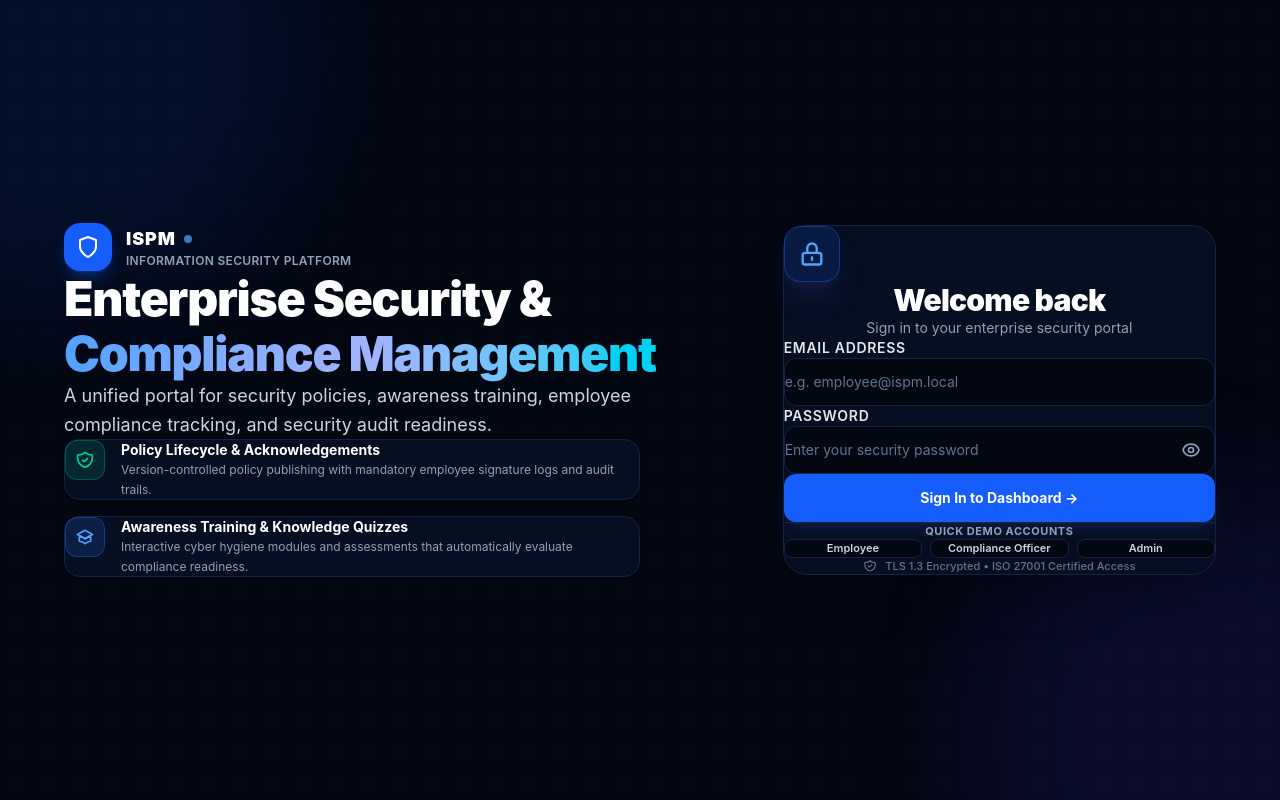
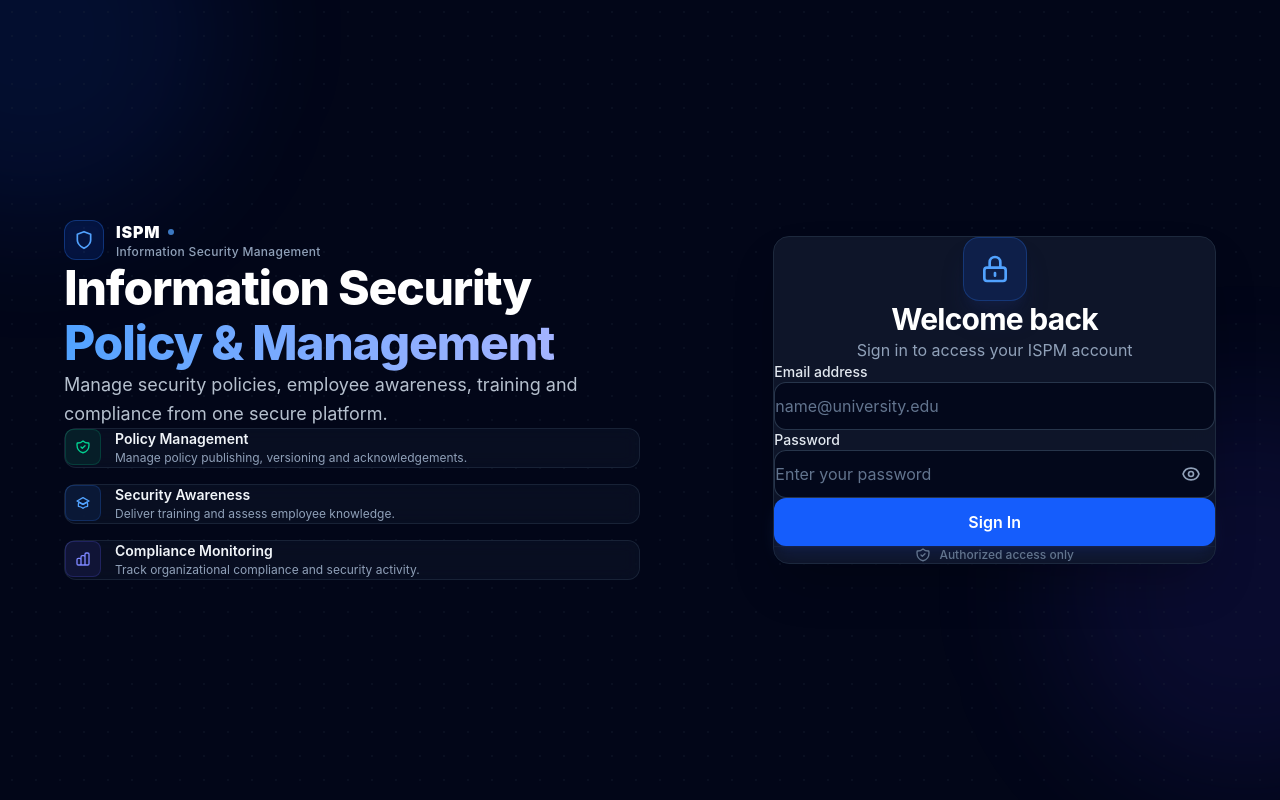
Before and after one commit to wickramaarachchi-er/Student-Management-System, a React (Vite) app in the folder ISPM-System/frontend/: page /login in a window 1280 px wide. Built offline with nearby package versions, Linux system fonts and the light colour scheme.

Commit message:
Update login.jsx

```diff
--- a/ISPM-System/frontend/src/pages/LoginPage.jsx
+++ b/ISPM-System/frontend/src/pages/LoginPage.jsx
@@ -18,19 +18,6 @@
   const [isSubmitting, setIsSubmitting] = useState(false);
   const [errorMessage, setErrorMessage] = useState('');
   const [fieldErrors, setFieldErrors] = useState({});
-
-  const quickLogins = [
-    { label: 'Employee', email: 'employee@ispm.local', role: 'EMPLOYEE' },
-    { label: 'Compliance Officer', email: 'compliance@ispm.local', role: 'COMPLIANCE_OFFICER' },
-    { label: 'Admin', email: 'admin@ispm.local', role: 'SYSTEM_ADMIN' },
-  ];
-
-  const handleQuickFill = (userEmail) => {
-    setEmail(userEmail);
-    setPassword('Ispm@Dev2024!');
-    setFieldErrors({});
-    setErrorMessage('');
-  };
 
   const validateForm = () => {
     const errors = {};
@@ -71,102 +58,125 @@
   };
 
   return (
-    <main className="min-h-screen bg-[#030712] text-slate-100 flex items-center justify-center p-6 sm:p-10 lg:p-16 relative overflow-hidden font-sans">
-      {/* Background Decorative Gradient Orbs */}
+    <main className="min-h-screen bg-slate-950 text-slate-100 flex items-center justify-center p-5 sm:p-8 lg:p-12 relative overflow-hidden font-sans select-none sm:select-auto">
+      {/* Background Decorative Security Treatments */}
       <div
         aria-hidden="true"
-        className="absolute -top-48 -left-48 w-[500px] h-[500px] bg-blue-600/10 rounded-full blur-3xl pointer-events-none"
+        className="absolute -top-40 -left-40 w-96 h-96 bg-blue-600/10 rounded-full blur-3xl pointer-events-none"
       />
       <div
         aria-hidden="true"
-        className="absolute -bottom-48 -right-48 w-[500px] h-[500px] bg-indigo-600/10 rounded-full blur-3xl pointer-events-none"
+        className="absolute top-1/2 -right-40 w-96 h-96 bg-indigo-600/10 rounded-full blur-3xl pointer-events-none"
       />
       <div
         aria-hidden="true"
-        className="absolute inset-0 bg-[radial-gradient(#1e293b_1px,transparent_1px)] [background-size:32px_32px] opacity-20 pointer-events-none"
+        className="absolute inset-0 bg-[radial-gradient(#1e293b_1px,transparent_1px)] [background-size:24px_24px] opacity-25 pointer-events-none"
       />
 
-      <div className="max-w-6xl w-full mx-auto grid grid-cols-1 lg:grid-cols-12 gap-12 lg:gap-16 xl:gap-20 items-center relative z-10 py-8 my-auto">
+      <div className="max-w-6xl w-full mx-auto grid grid-cols-1 lg:grid-cols-12 gap-10 lg:gap-14 xl:gap-16 items-center relative z-10 py-8 sm:py-12 my-auto">
 
-        {/* LEFT SIDE: Brand & Value Prop */}
+        {/* ============================================================
+            LEFT SIDE: Product Introduction & Capabilities (Preserved)
+            ============================================================ */}
         <section
           aria-label="Product Information"
-          className="lg:col-span-7 flex flex-col justify-center space-y-8 lg:pr-6"
+          className="lg:col-span-7 flex flex-col justify-center space-y-6 sm:space-y-8 lg:pr-4"
         >
           {/* Brand Mark */}
-          <div className="inline-flex items-center gap-3.5">
-            <div className="w-12 h-12 rounded-2xl bg-blue-600 flex items-center justify-center text-white shadow-lg shadow-blue-600/30">
-              <Icon name="shield" className="w-6 h-6" />
+          <div className="inline-flex items-center gap-3">
+            <div className="w-10 h-10 rounded-xl bg-blue-600/15 border border-blue-500/30 flex items-center justify-center text-blue-400 shadow-inner">
+              <Icon name="shield" className="w-5 h-5" />
             </div>
             <div>
-              <div className="text-lg font-black tracking-wider text-white uppercase flex items-center gap-2">
+              <div className="text-base font-black tracking-wider text-white uppercase flex items-center gap-2">
                 ISPM
-                <span className="w-2 h-2 rounded-full bg-blue-400 animate-pulse" />
+                <span className="w-1.5 h-1.5 rounded-full bg-blue-400 animate-pulse" />
               </div>
-              <div className="text-xs font-semibold text-slate-400 tracking-wide uppercase">
-                Information Security Platform
+              <div className="text-xs font-medium text-slate-400 tracking-wide">
+                Information Security Management
               </div>
             </div>
           </div>
 
           {/* Main Headline */}
-          <div className="space-y-4">
-            <h1 className="text-3xl sm:text-5xl lg:text-5xl font-black text-white tracking-tight leading-[1.15]">
-              Enterprise Security & <br className="hidden sm:block" />
-              <span className="text-transparent bg-clip-text bg-gradient-to-r from-blue-400 via-indigo-300 to-cyan-400">
-                Compliance Management
+          <div className="space-y-3 sm:space-y-4">
+            <h1 className="text-2xl sm:text-4xl lg:text-5xl font-extrabold text-white tracking-tight leading-snug sm:leading-[1.15]">
+              Information Security <br className="hidden sm:block" />
+              <span className="text-transparent bg-clip-text bg-gradient-to-r from-blue-400 to-indigo-300">
+                Policy & Management
               </span>
             </h1>
-            <p className="text-base sm:text-lg text-slate-300 max-w-xl leading-relaxed font-normal">
-              A unified portal for security policies, awareness training, employee compliance tracking, and security audit readiness.
+            <p className="text-sm sm:text-base lg:text-lg text-slate-300/90 max-w-xl leading-relaxed font-normal">
+              Manage security policies, employee awareness, training and compliance from one secure platform.
             </p>
           </div>
 
-          {/* Value Prop Features */}
-          <div className="grid grid-cols-1 gap-4 pt-2 max-w-xl">
-            <div className="flex items-start gap-4 p-5 rounded-2xl bg-[#060e22] border border-[#142347] hover:border-[#1e3a75] transition-all shadow-sm">
-              <div className="w-10 h-10 rounded-xl bg-emerald-500/15 border border-emerald-500/30 text-emerald-400 flex items-center justify-center shrink-0">
-                <Icon name="shield-check" className="w-5 h-5" />
+          {/* 3 Concise Capability Items */}
+          <div className="hidden sm:grid grid-cols-1 gap-4 pt-2 max-w-xl">
+            {/* Capability 1: Policy Management */}
+            <div className="flex items-start gap-3.5 p-4 rounded-xl bg-slate-900/50 border border-slate-800/80 backdrop-blur-sm hover:border-slate-700/80 transition-colors">
+              <div className="w-9 h-9 rounded-lg bg-emerald-500/10 border border-emerald-500/20 text-emerald-400 flex items-center justify-center shrink-0 mt-0.5">
+                <Icon name="shield-check" className="w-4 h-4" />
               </div>
-              <div className="space-y-1">
-                <h2 className="text-sm font-bold text-white">Policy Lifecycle & Acknowledgements</h2>
-                <p className="text-xs text-slate-400 leading-relaxed">
-                  Version-controlled policy publishing with mandatory employee signature logs and audit trails.
+              <div>
+                <h2 className="text-sm font-semibold text-slate-100">Policy Management</h2>
+                <p className="text-xs text-slate-400 mt-0.5 leading-normal">
+                  Manage policy publishing, versioning and acknowledgements.
                 </p>
               </div>
             </div>
 
-            <div className="flex items-start gap-4 p-5 rounded-2xl bg-[#060e22] border border-[#142347] hover:border-[#1e3a75] transition-all shadow-sm">
-              <div className="w-10 h-10 rounded-xl bg-blue-500/15 border border-blue-500/30 text-blue-400 flex items-center justify-center shrink-0">
-                <Icon name="academic-cap" className="w-5 h-5" />
+            {/* Capability 2: Security Awareness */}
+            <div className="flex items-start gap-3.5 p-4 rounded-xl bg-slate-900/50 border border-slate-800/80 backdrop-blur-sm hover:border-slate-700/80 transition-colors">
+              <div className="w-9 h-9 rounded-lg bg-blue-500/10 border border-blue-500/20 text-blue-400 flex items-center justify-center shrink-0 mt-0.5">
+                <Icon name="academic-cap" className="w-4 h-4" />
               </div>
-              <div className="space-y-1">
-                <h2 className="text-sm font-bold text-white">Awareness Training & Knowledge Quizzes</h2>
-                <p className="text-xs text-slate-400 leading-relaxed">
-                  Interactive cyber hygiene modules and assessments that automatically evaluate compliance readiness.
+              <div>
+                <h2 className="text-sm font-semibold text-slate-100">Security Awareness</h2>
+                <p className="text-xs text-slate-400 mt-0.5 leading-normal">
+                  Deliver training and assess employee knowledge.
+                </p>
+              </div>
+            </div>
+
+            {/* Capability 3: Compliance Monitoring */}
+            <div className="flex items-start gap-3.5 p-4 rounded-xl bg-slate-900/50 border border-slate-800/80 backdrop-blur-sm hover:border-slate-700/80 transition-colors">
+              <div className="w-9 h-9 rounded-lg bg-indigo-500/10 border border-indigo-500/20 text-indigo-400 flex items-center justify-center shrink-0 mt-0.5">
+                <Icon name="chart" className="w-4 h-4" />
+              </div>
+              <div>
+                <h2 className="text-sm font-semibold text-slate-100">Compliance Monitoring</h2>
+                <p className="text-xs text-slate-400 mt-0.5 leading-normal">
+                  Track organizational compliance and security activity.
                 </p>
               </div>
             </div>
           </div>
         </section>
 
-        {/* RIGHT SIDE: Spacious, High-End Login Card */}
+        {/* ============================================================
+            RIGHT SIDE: Clean, Spacious, Normal-Spread Login Card
+            ============================================================ */}
         <section
           aria-label="User Authentication"
           className="lg:col-span-5 flex justify-center w-full"
         >
-          <div className="w-full max-w-[480px] bg-[#060e22] border border-[#142347] rounded-3xl shadow-2xl p-8 sm:p-10 backdrop-blur-xl relative">
+          <div className="w-full max-w-[460px] bg-slate-900/95 border border-slate-800 rounded-2xl shadow-2xl p-8 sm:p-10 backdrop-blur-xl">
 
-            {/* Top Security Header */}
+            {/* Top Security Icon */}
+            <div className="flex justify-center mb-6">
+              <div className="w-16 h-16 rounded-2xl bg-blue-600/15 border border-blue-500/25 flex items-center justify-center text-blue-400 shadow-xl shadow-blue-950/40">
+                <Icon name="lock" className="w-8 h-8" />
+              </div>
+            </div>
+
+            {/* Title Section with 32px bottom space */}
             <div className="text-center mb-8">
-              <div className="w-14 h-14 rounded-2xl bg-blue-600/15 border border-blue-500/30 flex items-center justify-center text-blue-400 shadow-xl shadow-blue-950/50 mx-auto mb-4">
-                <Icon name="lock" className="w-7 h-7" />
-              </div>
-              <h2 className="text-2xl sm:text-3xl font-black text-white tracking-tight">
+              <h2 className="text-2xl sm:text-[30px] font-bold text-white tracking-tight leading-tight">
                 Welcome back
               </h2>
-              <p className="text-xs sm:text-sm text-slate-400 mt-2">
-                Sign in to your enterprise security portal
+              <p className="text-sm sm:text-base text-slate-400 mt-2 font-normal">
+                Sign in to access your ISPM account
               </p>
             </div>
 
@@ -174,23 +184,23 @@
             {errorMessage && (
               <div
                 role="alert"
-                className="mb-6 p-4 rounded-xl bg-rose-950/60 border border-rose-800/80 text-rose-200 text-xs sm:text-sm flex items-start gap-3"
+                className="mb-6 p-4 rounded-xl bg-rose-950/50 border border-rose-800/70 text-rose-200 text-xs sm:text-sm flex items-start gap-3 animate-in fade-in duration-200"
               >
                 <Icon name="close" className="w-4 h-4 text-rose-400 shrink-0 mt-0.5" />
                 <span className="flex-1 font-medium">{errorMessage}</span>
               </div>
             )}
 
-            {/* Main Form */}
-            <form onSubmit={handleSubmit} noValidate className="space-y-6">
+            {/* Main Form with Explicit space-y-6 */}
+            <form onSubmit={handleSubmit} noValidate className="flex flex-col space-y-6">
 
-              {/* Email Input */}
-              <div className="space-y-2">
+              {/* Form Group 1: Email Address */}
+              <div className="flex flex-col">
                 <label
                   htmlFor="email"
-                  className="block text-xs sm:text-sm font-semibold text-slate-200 uppercase tracking-wider"
+                  className="block text-sm font-medium text-slate-200 mb-2"
                 >
-                  Email Address
+                  Email address
                 </label>
                 <div className="relative">
                   <input
@@ -204,24 +214,24 @@
                       setEmail(e.target.value);
                       if (fieldErrors.email) setFieldErrors({ ...fieldErrors, email: '' });
                     }}
-                    className={`w-full h-12 px-4 rounded-xl text-slate-100 text-sm bg-[#030712] border transition-all placeholder:text-slate-500 focus:outline-none focus:ring-2 ${
+                    className={`w-full h-12 px-4 rounded-xl text-slate-100 text-base bg-slate-950/80 border transition-all placeholder:text-slate-500 focus:outline-none focus:ring-2 ${
                       fieldErrors.email
                         ? 'border-rose-500 focus:ring-rose-500/40'
-                        : 'border-[#142347] focus:border-blue-500 focus:ring-blue-500/40'
+                        : 'border-slate-700/80 focus:border-blue-500 focus:ring-blue-500/30'
                     }`}
-                    placeholder="e.g. employee@ispm.local"
+                    placeholder="name@university.edu"
                   />
                 </div>
                 {fieldErrors.email && (
-                  <p className="text-xs text-rose-400 font-medium pl-1">{fieldErrors.email}</p>
+                  <p className="mt-1.5 text-xs text-rose-400 font-medium pl-1">{fieldErrors.email}</p>
                 )}
               </div>
 
-              {/* Password Input */}
-              <div className="space-y-2">
+              {/* Form Group 2: Password */}
+              <div className="flex flex-col">
                 <label
                   htmlFor="password"
-                  className="block text-xs sm:text-sm font-semibold text-slate-200 uppercase tracking-wider"
+                  className="block text-sm font-medium text-slate-200 mb-2"
                 >
                   Password
                 </label>
@@ -237,69 +247,50 @@
                       setPassword(e.target.value);
                       if (fieldErrors.password) setFieldErrors({ ...fieldErrors, password: '' });
                     }}
-                    className={`w-full h-12 px-4 pr-12 rounded-xl text-slate-100 text-sm bg-[#030712] border transition-all placeholder:text-slate-500 focus:outline-none focus:ring-2 ${
+                    className={`w-full h-12 px-4 pr-12 rounded-xl text-slate-100 text-base bg-slate-950/80 border transition-all placeholder:text-slate-500 focus:outline-none focus:ring-2 ${
                       fieldErrors.password
                         ? 'border-rose-500 focus:ring-rose-500/40'
-                        : 'border-[#142347] focus:border-blue-500 focus:ring-blue-500/40'
+                        : 'border-slate-700/80 focus:border-blue-500 focus:ring-blue-500/30'
                     }`}
-                    placeholder="Enter your security password"
+                    placeholder="Enter your password"
                   />
                   <button
                     type="button"
                     onClick={() => setShowPassword(!showPassword)}
                     aria-label={showPassword ? 'Hide password' : 'Show password'}
-                    className="absolute right-3.5 top-1/2 -translate-y-1/2 text-slate-400 hover:text-slate-200 p-1.5 rounded-lg focus:outline-none focus:ring-2 focus:ring-blue-500/40 transition-colors"
+                    className="absolute right-3.5 top-1/2 -translate-y-1/2 text-slate-400 hover:text-slate-200 p-1.5 rounded-lg focus:outline-none focus:ring-2 focus:ring-blue-500/40 cursor-pointer transition-colors"
                   >
                     <Icon name={showPassword ? 'eye-off' : 'eye'} className="w-5 h-5" />
                   </button>
                 </div>
                 {fieldErrors.password && (
-                  <p className="text-xs text-rose-400 font-medium pl-1">{fieldErrors.password}</p>
+                  <p className="mt-1.5 text-xs text-rose-400 font-medium pl-1">{fieldErrors.password}</p>
                 )}
               </div>
 
-              {/* Submit Button */}
+              {/* Primary Action Button */}
               <div className="pt-2">
                 <button
                   type="submit"
                   disabled={isSubmitting}
-                  className="w-full h-12 flex items-center justify-center gap-2 rounded-xl font-bold text-sm text-white bg-blue-600 hover:bg-blue-500 active:bg-blue-700 transition-all shadow-lg shadow-blue-950/60 focus:outline-none focus:ring-2 focus:ring-blue-500 disabled:opacity-60 disabled:cursor-not-allowed cursor-pointer"
+                  className="w-full h-12 flex items-center justify-center gap-2 rounded-xl font-semibold text-base text-white bg-blue-600 hover:bg-blue-500 active:bg-blue-700 transition-all duration-150 shadow-lg shadow-blue-950/60 focus:outline-none focus:ring-2 focus:ring-blue-500 disabled:opacity-60 disabled:cursor-not-allowed cursor-pointer"
                 >
                   {isSubmitting ? (
                     <>
-                      <div className="w-4 h-4 border-2 border-white border-t-transparent rounded-full animate-spin" />
-                      <span>Authenticating...</span>
+                      <div className="w-5 h-5 border-2 border-white border-t-transparent rounded-full animate-spin" />
+                      <span>Signing In...</span>
                     </>
                   ) : (
-                    <span>Sign In to Dashboard →</span>
+                    <span>Sign In</span>
                   )}
                 </button>
               </div>
             </form>
 
-            {/* Quick Demo Fill Buttons */}
-            <div className="mt-7 pt-5 border-t border-[#142347]">
-              <div className="text-[11px] font-bold text-slate-400 uppercase tracking-wider mb-2.5 text-center">
-                Quick Demo Accounts
-              </div>
-              <div className="grid grid-cols-3 gap-2">
-                {quickLogins.map((acc, idx) => (
-                  <button
-                    key={idx}
-                    type="button"
-                    onClick={() => handleQuickFill(acc.email)}
-                    className="px-2 py-1.5 rounded-lg bg-[#030712] hover:bg-[#0b1633] border border-[#142347] hover:border-blue-500/50 text-[11px] font-semibold text-slate-300 hover:text-blue-400 transition-all text-center truncate"
-                  >
-                    {acc.label}
-                  </button>
-                ))}
-              </div>
-            </div>
-
-            {/* Footer Notice */}
-            <div className="mt-6 flex items-center justify-center gap-2 text-[11px] text-slate-500 font-medium">
-              <Icon name="shield-check" className="w-3.5 h-3.5 text-slate-500" />
-              <span>TLS 1.3 Encrypted &bull; ISO 27001 Certified Access</span>
+            {/* Bottom Security Footer Message */}
+            <div className="mt-8 pt-5 border-t border-slate-800/60 flex items-center justify-center gap-2 text-xs text-slate-500 font-medium">
+              <Icon name="shield-check" className="w-4 h-4 text-slate-500" />
+              <span>Authorized access only</span>
             </div>
 
           </div>
```
